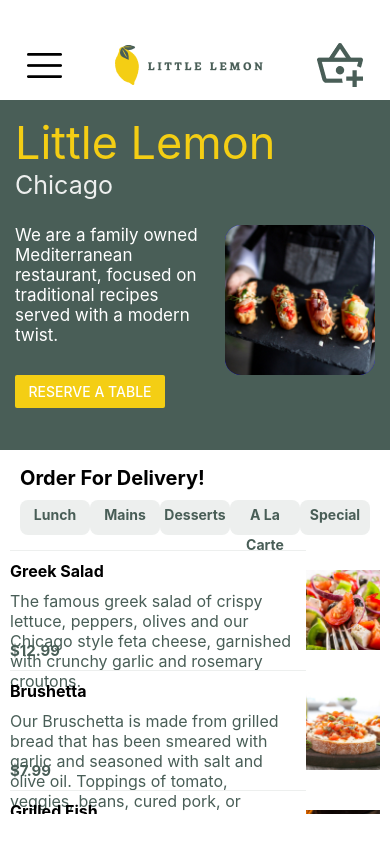
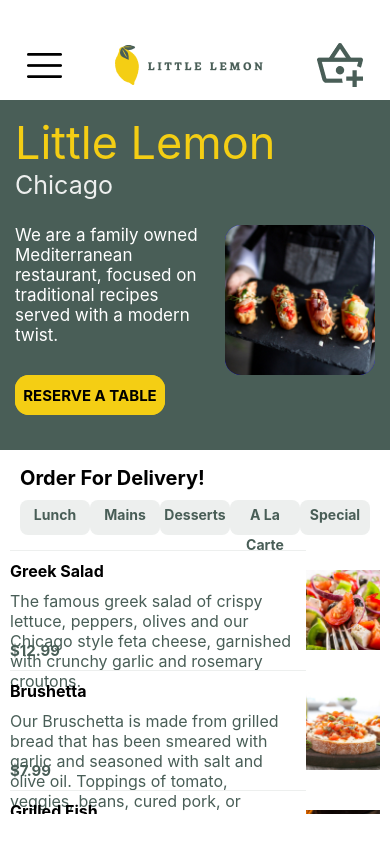
Before and after one commit to MirSuhail029/little-lemon-mobile-app, a React Native app: screen / in a window 390 px wide. Built offline with nearby package versions, Linux system fonts and the light colour scheme.

Commit message:
Replaced the reserve a table button component with a custom Pressable component in hero section

```diff
--- a/components/HeroSection.jsx
+++ b/components/HeroSection.jsx
@@ -1,4 +1,4 @@
-import { StyleSheet, View, Text, Image, Button } from "react-native";
+import { StyleSheet, View, Text, Image, Button, Pressable } from "react-native";
 import heroImage from "../assets/hero-image.jpg";
 
 const HeroSection = function () {
@@ -14,7 +14,26 @@
         <Image style={styles.heroImage} source={heroImage} />
       </View>
       <View style={styles.heroButtonContainer}>
-        <Button title="Reserve a table" color="#F4CE14" />
+        <Pressable
+          android_ripple={{ color: "#F4CEE" }}
+          style={styles.heroButtonContainer}
+          onPress={() => {
+            console.log("pressed the button");
+          }}
+        >
+          <View style={{ marginTop: "auto", marginBottom: "auto" }}>
+            <Text
+              style={{
+                fontSize: 15,
+                fontWeight: "bold",
+                marginLeft: "auto",
+                marginRight: "auto",
+              }}
+            >
+              RESERVE A TABLE
+            </Text>
+          </View>
+        </Pressable>
       </View>
     </View>
   );
@@ -57,6 +76,8 @@
   },
   heroButtonContainer: {
     width: 150,
+    height: 40,
     borderRadius: 14,
+    backgroundColor: "#F4CE14",
   },
 });
```
